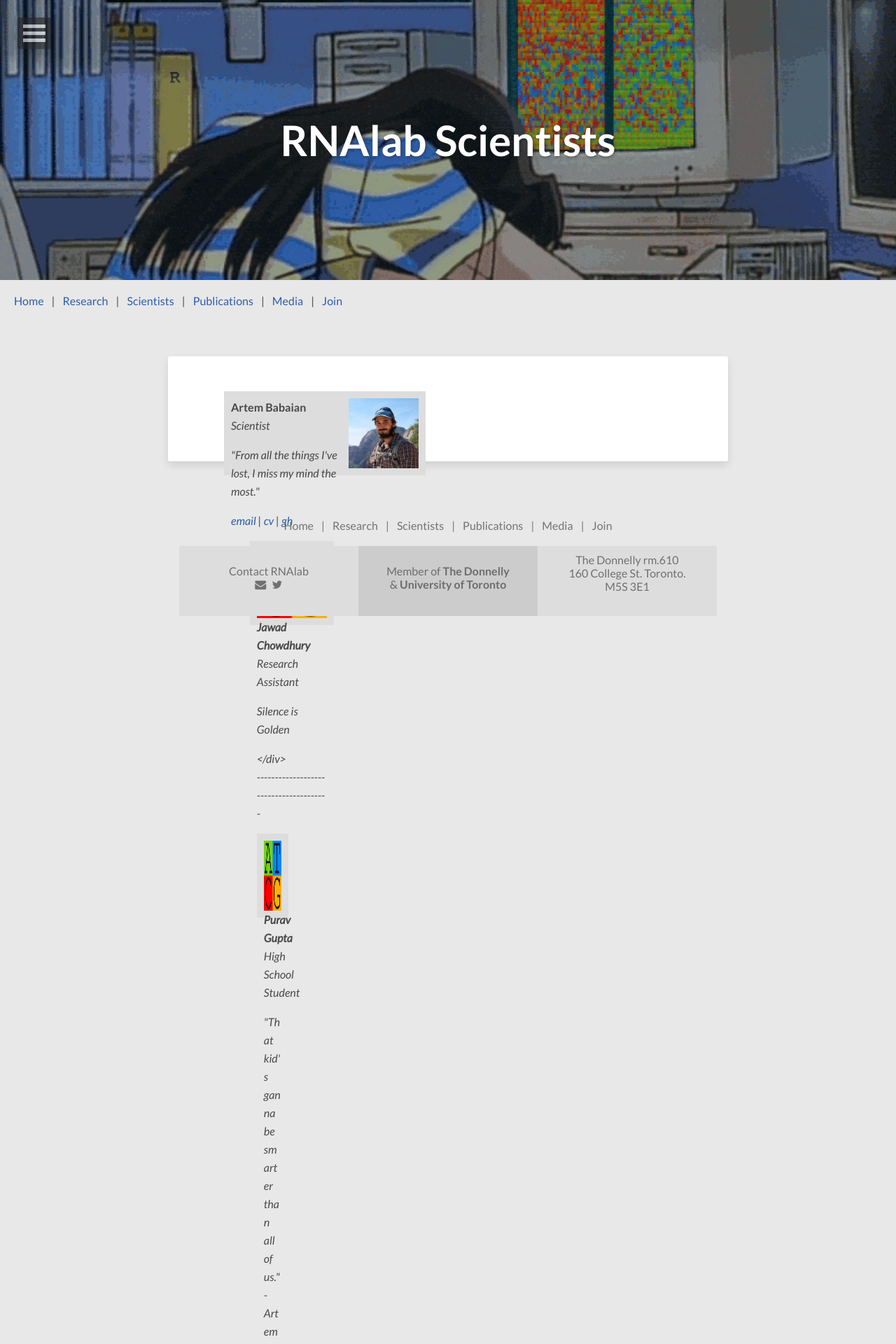
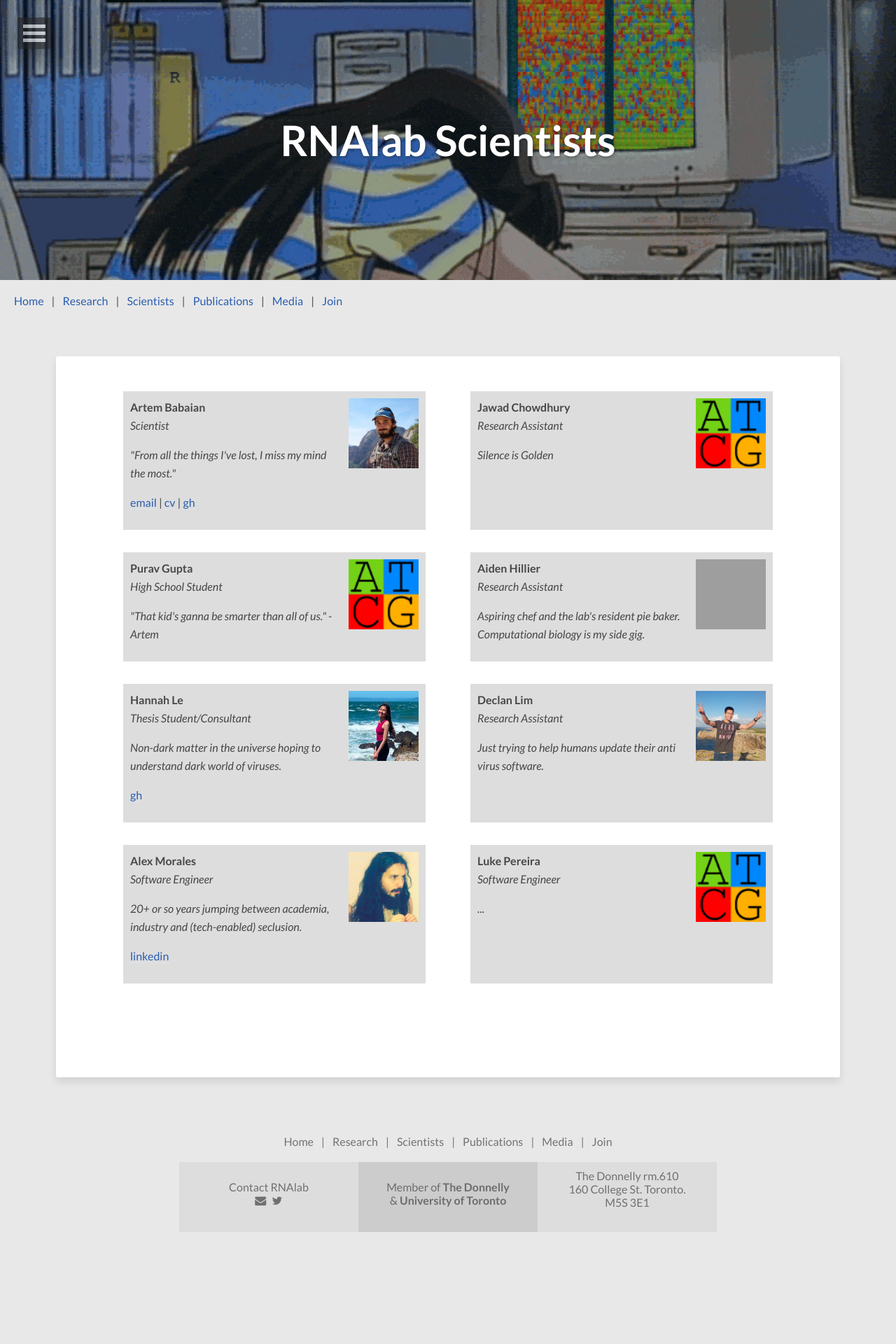
Before and after one commit to bioSyntax/bioSyntax-site, a Jekyll site: the page built from team.md, in a window 1280 px wide. Shown: the top 1920 px of the page at 70% size. Built offline with Jekyll 4.4.1, drawn with Linux system fonts in a browser that asks for light colours; nearby versions of some CDN libraries; after the commit the page ends 1792 px from its top, so only the background shows below that; some of the changed text lies outside the part shown; grey boxes are pictures that could not be loaded.

Commit message:
fix: summer intake update

```diff
--- a/_layouts/page.html
+++ b/_layouts/page.html
@@ -38,11 +38,6 @@
     </header>
     <div class="entry-content">
       {{ content }}
-      <footer class="entry-meta">
-        {% if page.modified %}<span>Updated on <span class="entry-date date published updated"><time datetime="{{ page.modified }}">{{ page.modified | date: "%B %d, %Y" }}</time></span></span>
-        <span class="author vcard"><span class="fn">{{ site.owner.name }}</span></span>{% endif %}
-        {% if page.share == false %}{% include social-share.html %}{% endif %}
-      </footer>
     </div><!-- /.entry-content -->
     {% if page.comments != false and site.disqus_shortname %}<section id="disqus_thread"></section><!-- /#disqus_thread -->{% endif %}
   </article>
--- a/_sass/_page.scss
+++ b/_sass/_page.scss
@@ -24,6 +24,8 @@ body {
 
 .entry-content {
 	@include font-size(16);
+
+	height: 960px;
 
 	// Dotted line underlines for links
 	p > a,
@@ -274,6 +276,7 @@ header .entry-meta {
 #page {
 
 	.entry-content {
+		box-sizing: content-box;
 		margin: 40px 2px 20px 2px;
 		padding: 10px 15px;
 		background-color: #fff;
@@ -287,9 +290,9 @@ header .entry-meta {
 		}
 
 		@media #{$large} {
-			max-width: 800px;
+			max-width: 960px;
 			margin: 50px auto 30px auto;
-			padding: 50px 80px;
+			padding: 50px 80px 20px 80px;
 
 			> p:first-child {
 				@include font-size(20);
--- a/team.md
+++ b/team.md
@@ -11,30 +11,16 @@ image:
   }
 /* Create three equal columns that floats next to each other */
 .human {
-  float: left;
+  flex: 0 0 45%;
+  /* float: left; */
   width: 45%;
-  height: 120px;
+  /* height: 120px; */
   padding: 10px;
   /*height: 100px; /* Should be removed. Only for demonstration */
 }
-.midline {
-  float: left;
-  width: 10%;
-  padding: 5px;
-  /*height: 100px; /* Should be removed. Only for demonstration */
-}
-
-/* Clear floats after the columns */
-.row:after {
-  content: "";
-  display: table;
-  clear: both;
-}
 </style>
 
-
-<!--ROW START =========================================== -->
-
+<div style="display: flex; flex-wrap: wrap; gap: 32px; justify-content: space-around; width: 100%;">
 <div class="human" style="background-color:#ddd;">
 
   <img align="right" style="width: 100px; height: 100px"
@@ -42,28 +28,21 @@ image:
 
   <b>Artem Babaian</b> <br>
   <i>Scientist</i>
-  <p><i>"From all the things I've lost, I miss my mind the most."<i><p>
+  <p style="width: calc(100% - 100px - 8px);"><i>"From all the things I've lost, I miss my mind the most."</i></p>
   <p><a href="mailto:{{ site.owner.email }}">email</a> | <a href="http://rRNA.ca">cv</a> | <a href="https://github.com/ababaian">gh</a> </p>
 
 </div>
-
-<div class="midline"><p></p></div>
 
 <div class="human" style="background-color:#ddd;">
 
   <img align="right" style="width: 100px; height: 100px"
   src="{{ "/images/hu/atcg.png" | prepend: site.baseurl }}">
 
-  <b>Jawad  Chowdhury</b> <br>
+  <b>Jawad Chowdhury</b> <br>
   <i>Research Assistant</i>
-  <p><i>Silence is Golden<i><p>
+  <p style="width: calc(100% - 100px - 8px);"><i>Silence is Golden</i></p>
 
 </div>
-
-<br> --------------------------------------- <br>
-<!--ROW END =========================================== -->
-
-<!--ROW START =========================================== -->
 
 <div class="human" style="background-color:#ddd;">
 
@@ -72,27 +51,20 @@ image:
 
   <b>Purav Gupta</b> <br>
   <i>High School Student</i>
-  <p><i>"That kid's ganna be smarter than all of us." -Artem<i><p>
+  <p style="width: calc(100% - 100px - 8px);"><i>"That kid's ganna be smarter than all of us." -Artem</i></p>
 
 </div>
-
-<div class="midline"><p></p></div>
 
 <div class="human" style="background-color:#ddd;">
 
   <img align="right" style="width: 100px; height: 100px"
-  src="{{ "/images/hu/ah.png" | prepend: site.baseurl }}">
+  src="{{ "/images/hu/ah.jpg" | prepend: site.baseurl }}">
 
   <b>Aiden Hillier</b> <br>
   <i>Research Assistant</i>
-  <p><i>Aspiring chef and the lab's resident pie baker. Computational biology is my side gig.<i><p>
+  <p style="width: calc(100% - 100px - 8px);"><i>Aspiring chef and the lab's resident pie baker. Computational biology is my side gig.</i></p>
 
 </div>
-
-<br> --------------------------------------- <br>
-<!--ROW END =========================================== -->
-
-<!--ROW START =========================================== -->
 
 <div class="human" style="background-color:#ddd;">
 
@@ -101,28 +73,21 @@ image:
 
   <b>Hannah Le</b> <br>
   <i>Thesis Student/Consultant</i>
-  <p><i>Non-dark matter in the universe hoping to understand dark world of viruses.<i><p>
+  <p style="width: calc(100% - 100px - 8px);"><i>Non-dark matter in the universe hoping to understand dark world of viruses.</i></p>
   <p><a href="https://github.com/hannahhanle">gh</a> </p>
 
 </div>
 
-<div class="midline"><p></p></div>
-
 <div class="human" style="background-color:#ddd;">
 
   <img align="right" style="width: 100px; height: 100px"
-  src="{{ "/images/hu/dl.png" | prepend: site.baseurl }}">
+  src="{{ "/images/hu/dl.jpg" | prepend: site.baseurl }}">
 
   <b>Declan Lim</b> <br>
   <i>Research Assistant</i>
-  <p><i>Just trying to help humans update their anti virus software.<i><p>
+  <p style="width: calc(100% - 100px - 8px);"><i>Just trying to help humans update their anti virus software.</i></p>
 
 </div>
-
-<br> --------------------------------------- <br>
-<!--ROW END =========================================== -->
-
-<!--ROW START =========================================== -->
 
 <div class="human" style="background-color:#ddd;">
 
@@ -130,12 +95,11 @@ image:
   src="{{ "/images/hu/am.png" | prepend: site.baseurl }}">
 
   <b>Alex Morales</b> <br>
-  <i>Developer</i>
-  <p><i>20+ or so years jumping between academia, industry and (tech-enabled) seclusion.</i></p>
+  <i>Software Engineer</i>
+  <p style="width: calc(100% - 100px - 8px);"><i>20+ or so years jumping between academia, industry and (tech-enabled) seclusion.</i></p>
+  <p><a href="https://www.linkedin.com/in/moralestapia/">linkedin</a> </p>
 
 </div>
-
-<div class="midline"><p></p></div>
 
 <div class="human" style="background-color:#ddd;">
 
@@ -144,9 +108,8 @@ image:
 
   <b>Luke Pereira</b> <br>
   <i>Software Engineer</i>
-  <p><i>...</i></p>
+  <p style="width: calc(100% - 100px - 8px);"><i>...</i></p>
 
 </div>
 
-<br> --------------------------------------- <br>
-<!--ROW END =========================================== -->
+</div>
```
